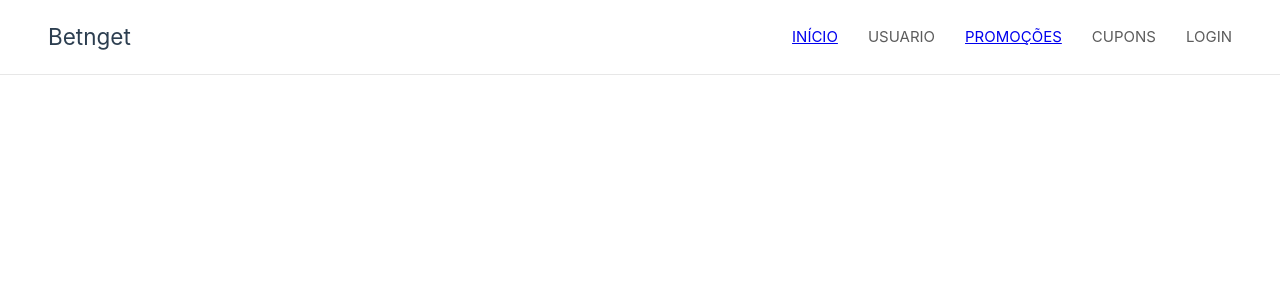
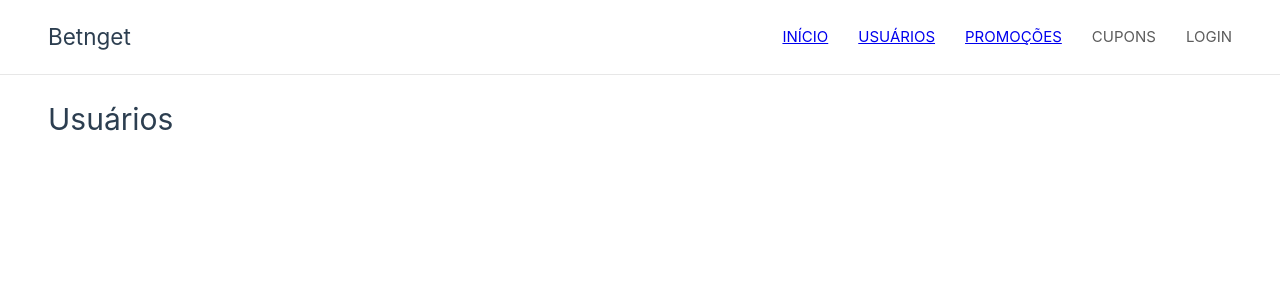
Before and after one commit to Betnget/betnget-web, a Vue app: page /usuarios in a window 1280 px wide. Shown: the top 300 px of the page. Built offline with nearby package versions, Linux system fonts and the light colour scheme.

Commit message:
Criando navegacao pagina Usuarios

```diff
--- a/src/components/AppNavBar.vue
+++ b/src/components/AppNavBar.vue
@@ -4,7 +4,7 @@
     <h1>Betnget</h1>
     <ul>
       <RouterLink to="/">INÍCIO</RouterLink>
-      <li>USUARIO</li>
+      <RouterLink to="/usuarios">USUÁRIOS</RouterLink>
       <RouterLink to="/promocoes">PROMOÇÕES</RouterLink>
       <li>CUPONS</li>
       <li>LOGIN</li>
--- /dev/null
+++ b/src/pages/Usuarios.vue
@@ -0,0 +1,3 @@
+<template>
+  <h1>Usuários</h1>
+</template>
```
Also changed, not shown: src/plugins/vue-router.js (+7 -5 lines).
